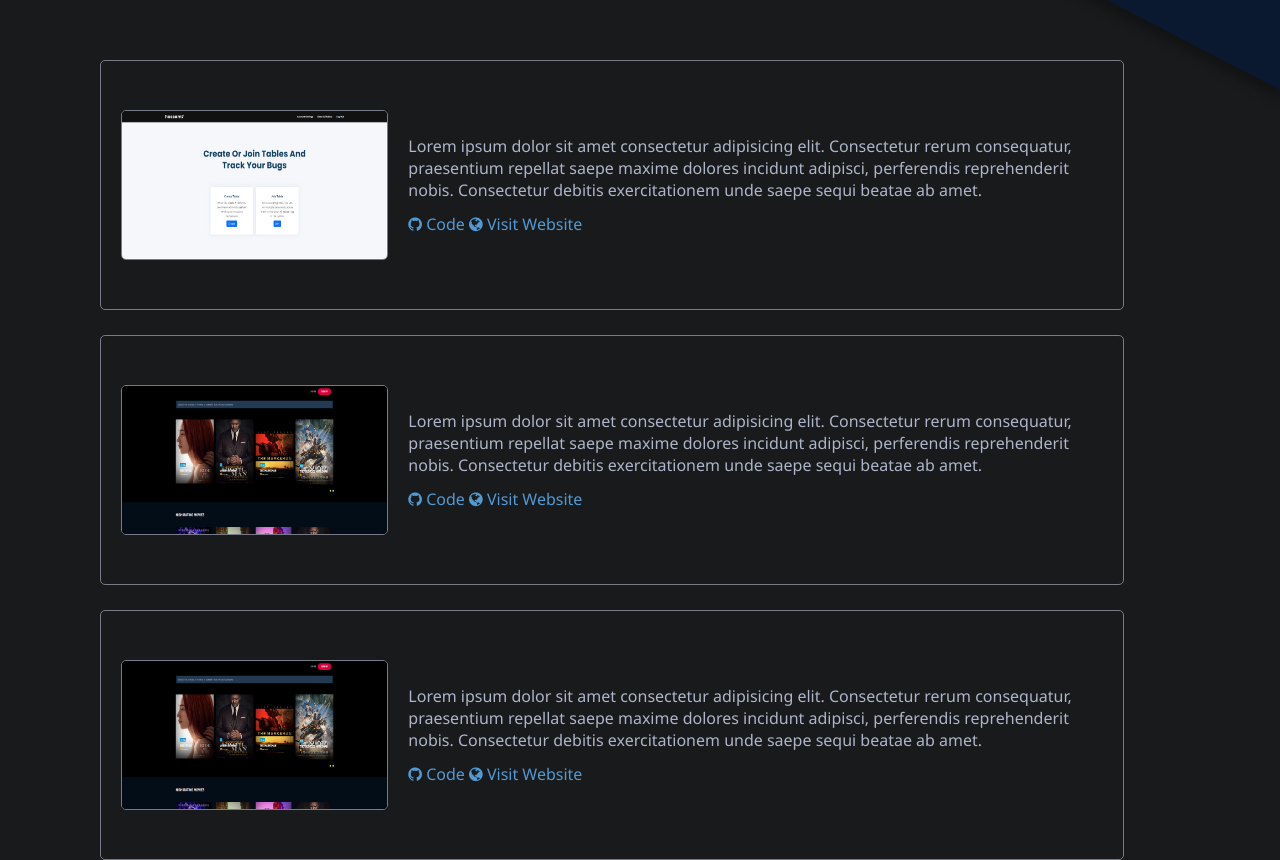
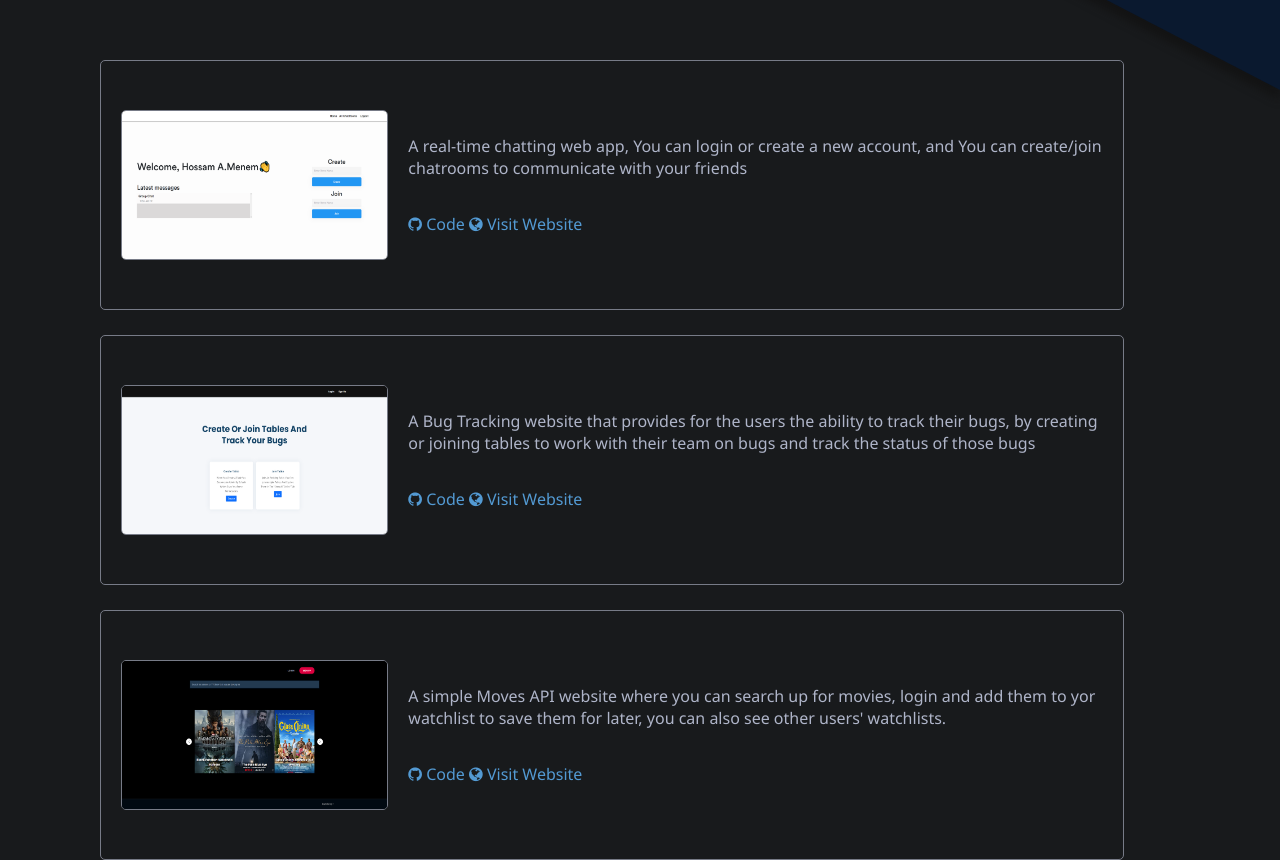
Before and after one commit to hossammenem/PortfolioV1, a plain HTML site: page index.html in a window 1280 px wide. Shown: the part 934-1794 px from the top of the page. Drawn offline with Linux system fonts and the light colour scheme.

Commit message:
adjusting the projects

```diff
--- a/index.html
+++ b/index.html
@@ -56,10 +56,10 @@
         <div class="all-projects">
             <div class="project-card">
                 <div class="project-img">
-                  <img src="BTproj-img.png" alt="bug tracker project">
+                  <img src="imgs/Chatting-Web-App.png" alt="chatting web app">
                 </div>
                 <div class="project-description">
-                    <p>Lorem ipsum dolor sit amet consectetur adipisicing elit. Consectetur rerum consequatur, praesentium repellat saepe maxime dolores incidunt adipisci, perferendis reprehenderit nobis. Consectetur debitis exercitationem unde saepe sequi beatae ab amet.</p>
+                    <p>A real-time chatting web app, You can login or create a new account, and You can create/join chatrooms to communicate with your friends</p>
                     <p class="links">
                         <a href="https://github.com/hossammenem/Bug-Tracker-APP"><i class="fa fa-github"></i> Code</a>
                         <a href="https://bug-tracker-app.onrender.com/"><i class="fa fa fa-globe"></i> Visit Website</a>
@@ -68,10 +68,10 @@
             </div>
             <div class="project-card">
                 <div class="project-img">
-                  <img src="moviesenv-img.png" alt="movies api project">
+                  <img src="imgs/Bug-Tracker.png" alt="bug tracker">
                 </div>
                 <div class="project-description">
-                    <p>Lorem ipsum dolor sit amet consectetur adipisicing elit. Consectetur rerum consequatur, praesentium repellat saepe maxime dolores incidunt adipisci, perferendis reprehenderit nobis. Consectetur debitis exercitationem unde saepe sequi beatae ab amet.</p>
+                    <p>A Bug Tracking website that provides for the users the ability to track their bugs, by creating or joining tables to work with their team on bugs and track the status of those bugs</p>
                     <p class="links">
                         <a href="https://github.com/hossammenem/chat-web-app"><i class="fa fa-github"></i> Code</a>
                         <a href="https://chatappfrontend.onrender.com/"><i class="fa fa fa-globe"></i> Visit Website</a>
@@ -80,10 +80,10 @@
             </div>
             <div class="project-card">
               <div class="project-img">
-                <img src="moviesenv-img.png" alt="movies api project">
+                <img src="imgs/Movies-API-App.png" alt="movies api app">
               </div>
               <div class="project-description">
-                  <p>Lorem ipsum dolor sit amet consectetur adipisicing elit. Consectetur rerum consequatur, praesentium repellat saepe maxime dolores incidunt adipisci, perferendis reprehenderit nobis. Consectetur debitis exercitationem unde saepe sequi beatae ab amet.</p>
+                  <p>A simple Moves API website where you can search up for movies, login and add them to yor watchlist to save them for later, you can also see other users' watchlists.</p>
                   <p class="links">
                       <a href="https://github.com/hossammenem/Movies-API"><i class="fa fa-github"></i> Code</a>
                       <a href="https://movies-app-4l29.onrender.com/"><i class="fa fa fa-globe"></i> Visit Website</a>
@@ -93,7 +93,7 @@
         </div>
     </div>
 
-      <!-- // Contributions // -->
+    <!-- // Contributions // -->
     <!-- <div class="contributions">
         <div class="triangle-wrap">
             <div class="small-triangle2">
@@ -124,7 +124,7 @@
           <div class="contact-me" id="Contact">
               <h1>Get In Touch</h1>
               <p>Currently avalible for job applications, contracts and freelacning projects</p>
-              <a href="mailto:hossammenem0102840@gmail.com" class="contact-button">Say Hello</a>
+              <a href="mailto:hossamabdelmenem6@gmail.com" class="contact-button">Say Hello</a>
           </div>
           <div class="socials">
               <a><i class="fa fa-github"></i></a>
```
Also changed, not shown: BTproj-img.png (deleted), imgs/Bug-Tracker.png (added), imgs/Chatting-Web-App.png (added), imgs/Movies-API-App.png (added), mainphoto.jpg (deleted), moviesenv-img.png (deleted).
